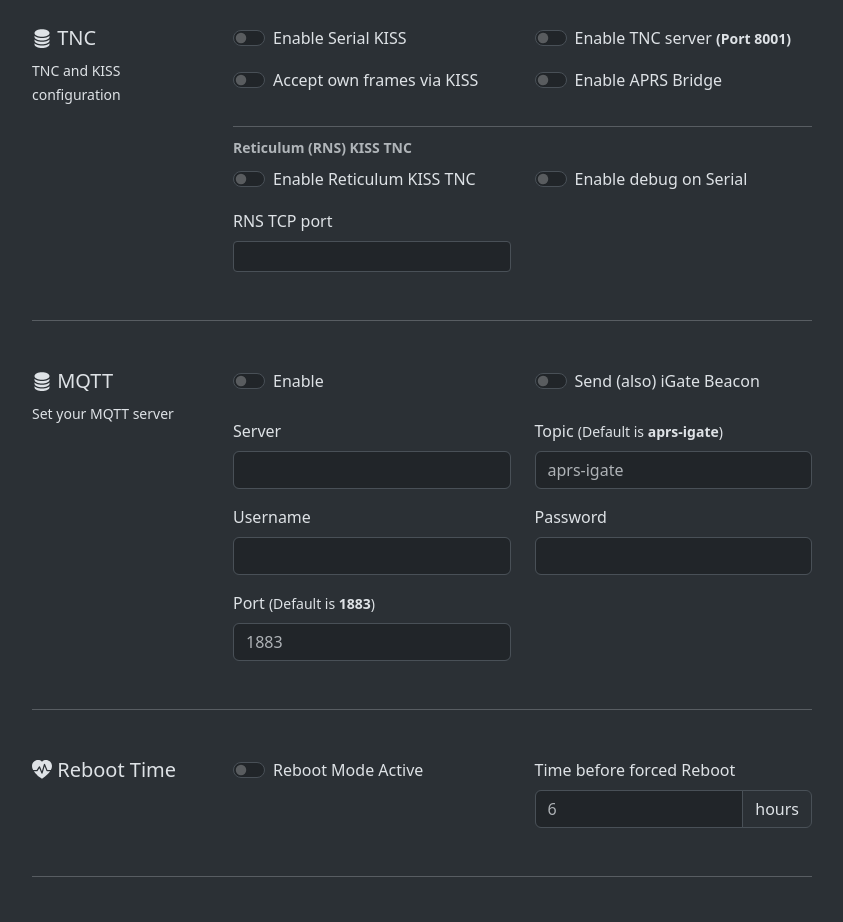
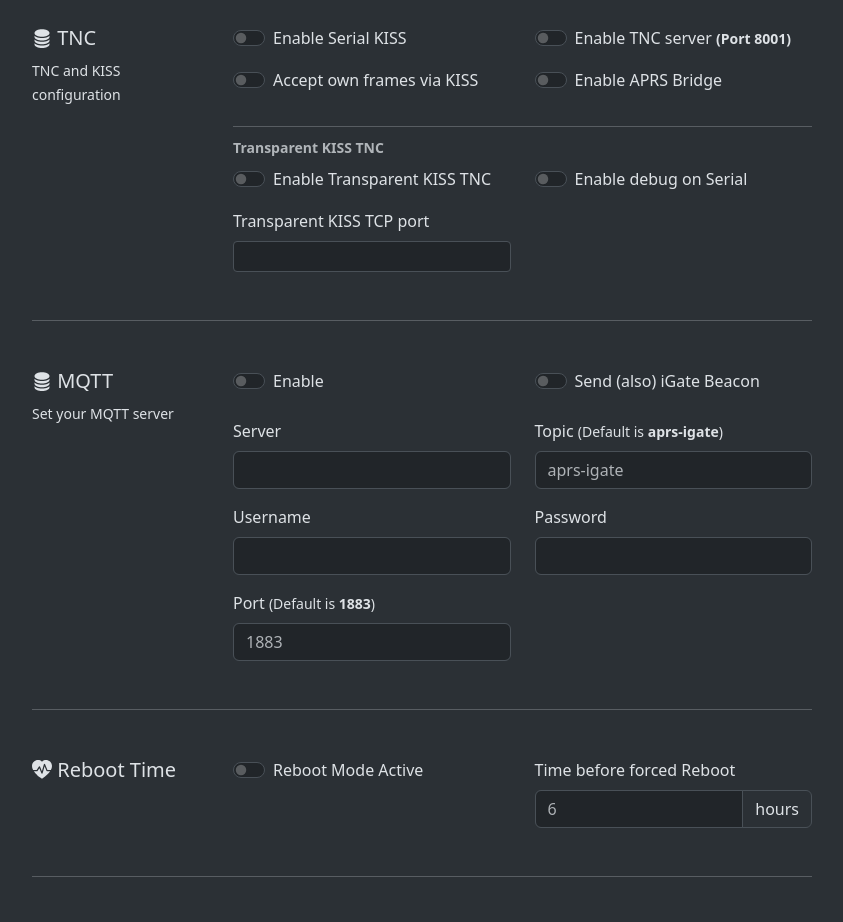
Before and after one commit to F1IPY/LoRa_APRS_iGate, a plain HTML site: page data_embed/index.html in a window 1280 px wide. Shown: the part 4180-5102 px from the top of the page, without its empty margins (218-1061 px from the left). Drawn offline with Linux system fonts and the light colour scheme; no server answers.

Commit message:
Add files via upload

```diff
--- a/data_embed/index.html
+++ b/data_embed/index.html
@@ -1658,7 +1658,7 @@
                                 <div class="row mt-3">
                                     <div class="col-12">
                                         <hr class="my-2">
-                                        <small class="text-muted fw-semibold">Reticulum (RNS) KISS TNC</small>
+                                        <small class="text-muted fw-semibold">Transparent KISS TNC</small>
                                     </div>
                                 </div>
                                 <div class="row mt-2">
@@ -1673,7 +1673,7 @@
                                             <label
                                                 for="tnc.rnsActive"
                                                 class="form-label"
-                                                >Enable Reticulum KISS TNC</label
+                                                >Enable Transparent KISS TNC</label
                                             >
                                         </div>
                                     </div>
@@ -1695,7 +1695,7 @@
                                 </div>
                                 <div class="row mt-2">
                                     <div class="col-6">
-                                        <label for="tnc.rnsPort" class="form-label">RNS TCP port</label>
+                                        <label for="tnc.rnsPort" class="form-label">Transparent KISS TCP port</label>
                                         <input
                                             type="number"
                                             name="tnc.rnsPort"
```
